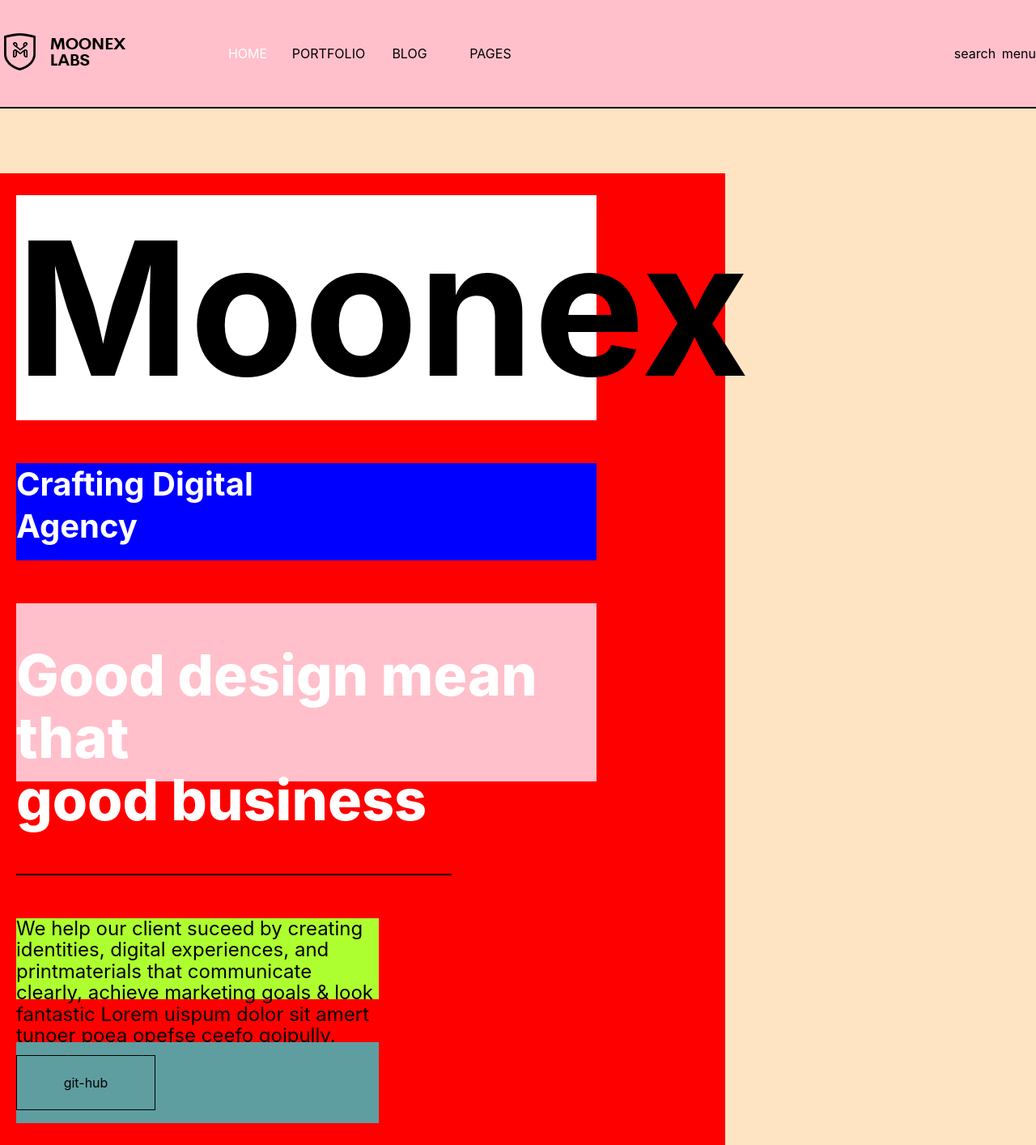
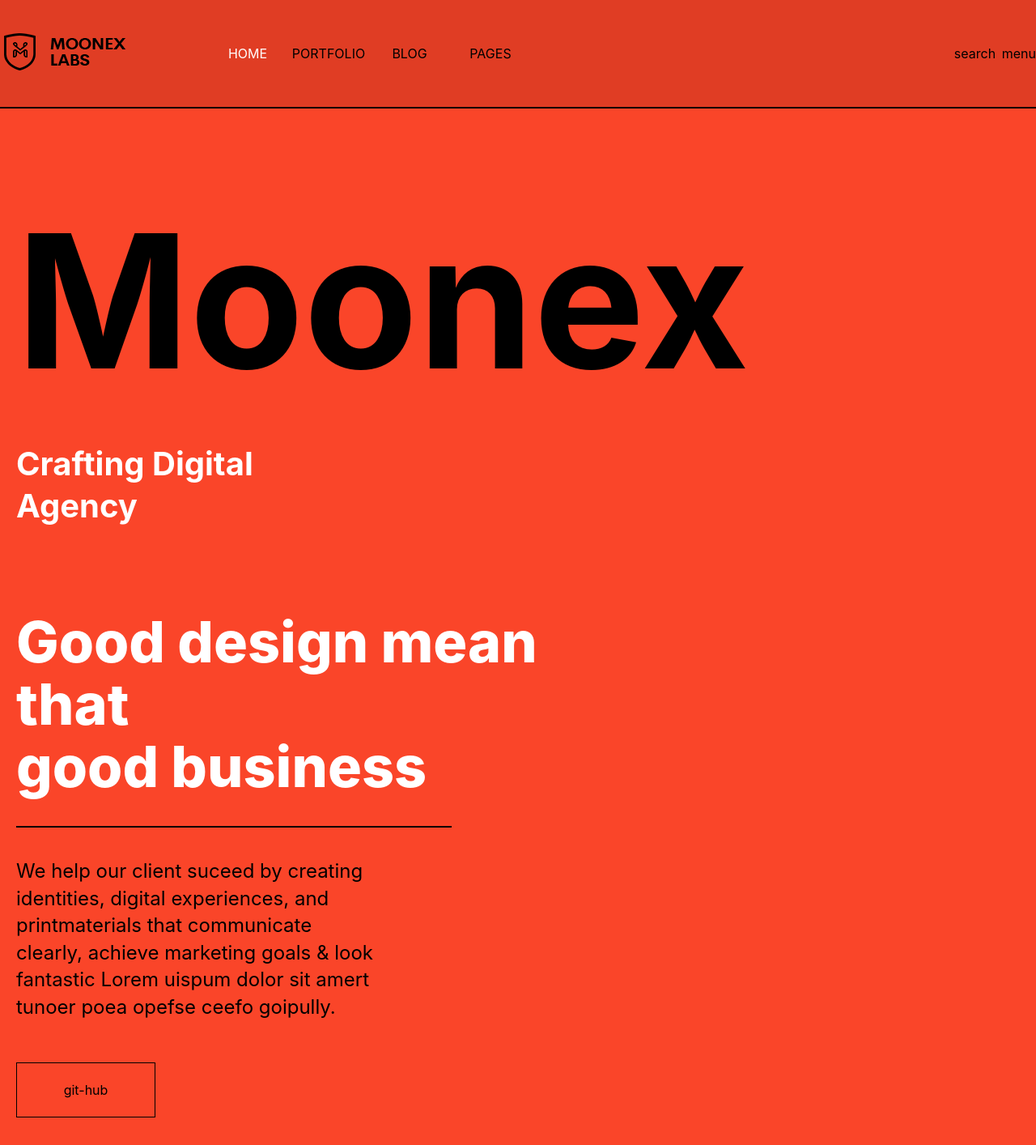
Before and after one commit to parkcheonju/portfolio, a React (Create React App) app: page / in a window 1280 px wide. Shown: the whole page at 81% size. Built offline with nearby package versions, Linux system fonts and the light colour scheme.

Commit message:
css modify commit

```diff
--- a/src/components/css/Header.css
+++ b/src/components/css/Header.css
@@ -1,5 +1,5 @@
 .Header {
-  background-color: pink;
+  background-color: #e03d24;
 }
 .Header_inner {
   max-width: 1550px;
--- a/src/components/css/Sections.css
+++ b/src/components/css/Sections.css
@@ -1,10 +1,12 @@
 /*================= Section1 start =================*/
+.Section1{
+  background-color: #fa4529;
+}
 .Section1_inner{
   max-width: 1550px;
   height: 160vh;
   margin: 0 auto;
   display: flex;
-  background-color: bisque;
 }
 .Section1_left{
   width: 70%;
@@ -12,7 +14,6 @@
   display: flex;
   flex-direction: column;
   justify-content: space-around;
-  background-color: red;
 }
 .Section1_right{
   width: 30%;
@@ -21,7 +22,6 @@
 .Section1_left-title{
   width: 80%;
   margin-left: 20px;
-  background-color: white;
 }
 .Section1_left-title h1{
   font-size: 230px;
@@ -30,7 +30,6 @@
 .Section1_left-text1{
   width: 80%;
   height: 120px;
-  background-color: blue;
   margin-left: 20px;
   align-items: center;
 }
@@ -47,7 +46,6 @@
   width: 80%;
   height: 170px;
   padding-top: 50px;
-  background-color: pink;
   margin-left: 20px;
 }
 .Section1_left-text2 p{
@@ -67,19 +65,17 @@
 .Section1_left-text4{
   width: 50%;
   height: 100px;
-  background-color: greenyellow;
   margin-left: 20px;
 }
 .Section1_left-text4 p{
   font-size: 1.5rem;
-  line-height: 1.1;
+  line-height: 1.4;
   margin: 0 0 1.875rem;
 }
 .Section1_left-site{
   width: 50%;
   height: 100px;
-  background-color: cadetblue;
-  margin-left: 20px;
+  margin: 100px 0 0 20px;
   display: flex;
   flex-wrap: wrap;
   align-content: space-around;
```
